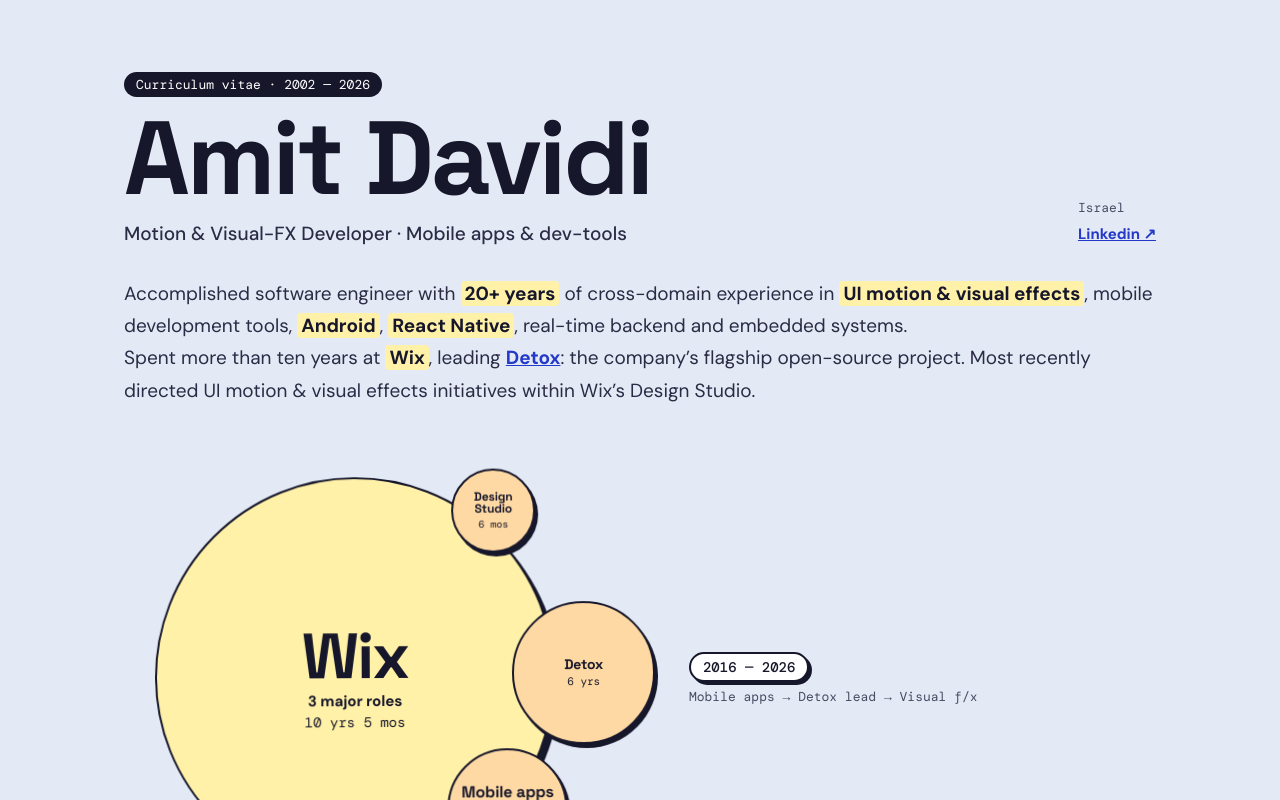
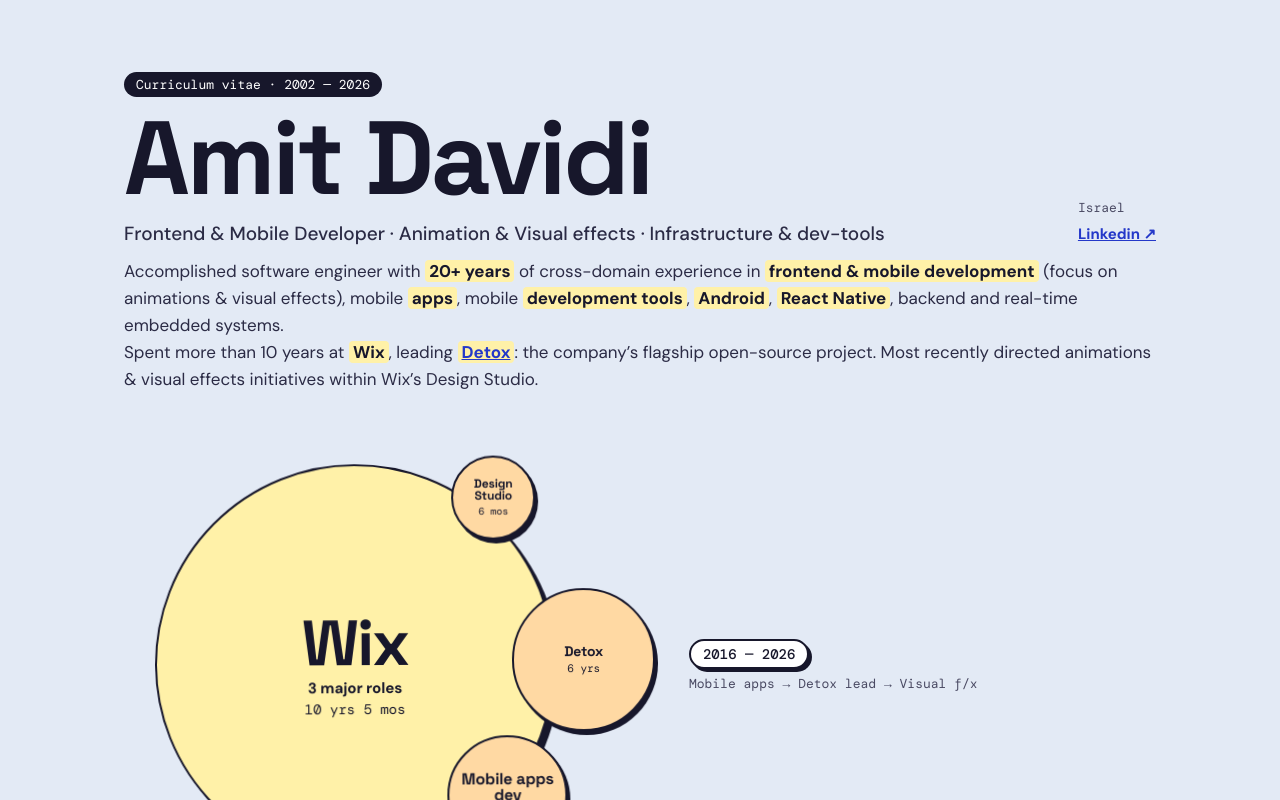
Before and after one commit to d4vidi/cv, a React (Vite) app: page / in a window 1280 px wide. Shown: the top 800 px of the page. Built offline with nearby package versions, Linux system fonts and the light colour scheme.

Commit message:
Visual tweaks (no caption in ?static mode)

```diff
--- a/src/components/Intro.jsx
+++ b/src/components/Intro.jsx
@@ -2,12 +2,12 @@
   return (
     <p className="lead soft">
       Accomplished software engineer with <strong>20+ years</strong> of cross-domain experience
-      in <strong>UI motion &amp; visual effects</strong>, mobile development tools, <strong>Android</strong>,{' '}
-      <strong>React Native</strong>, real-time backend and embedded systems.
+        in <strong>frontend &amp; mobile development</strong> (focus on animations &amp; visual effects), mobile <strong>apps</strong>, mobile <strong>development tools</strong>, <strong>Android</strong>,&nbsp;
+      <strong>React Native</strong>, backend and real-time embedded systems.
       <br />
-      Spent more than ten years at <strong>Wix</strong>, leading{' '}
-      <a href="https://wix.github.io/Detox" target="_blank" rel="noopener" style={{ fontWeight: 700 }}>Detox</a>:
-      the company’s flagship open-source project. Most recently directed UI motion &amp; visual effects
+      Spent more than 10 years at <strong>Wix</strong>, leading&nbsp;
+        <strong><a href="https://wix.github.io/Detox" target="_blank" rel="noopener" style={{ fontWeight: 700 }}>Detox</a></strong>:
+      the company’s flagship open-source project. Most recently directed animations &amp; visual effects
       initiatives within Wix’s Design Studio.
     </p>
   );
--- a/src/components/StaticTimeline.jsx
+++ b/src/components/StaticTimeline.jsx
@@ -64,7 +64,7 @@
             <div className={i % 2 ? 'shead rev' : 'shead'}>
               <div className="scol">
                 <StaticBubble row={row} />
-                <YearLabel entry={entry} />
+                <YearLabel entry={entry} caption={false} />
               </div>
               <div className="sintro">
                 <div className="dlg-heading">
--- a/src/components/Timeline.jsx
+++ b/src/components/Timeline.jsx
@@ -40,12 +40,12 @@
 // Fixed sizes for the static single pager (fonts never go below the design's minimum)
 export const fixedFonts = (fonts, scale) => mapFonts(fonts, ([min, , max]) => `${Math.max(min, max * scale)}px`);
 
-export function YearLabel({ entry, side, style }) {
+export function YearLabel({ entry, side, style, caption = true }) {
   const right = side === 'before';
   return (
     <div className={right ? 'yr r' : 'yr'} style={right ? { textAlign: 'right', alignItems: 'flex-end', ...style } : style}>
       <b>{entry.bubble.years}</b>
-      <span>{entry.bubble.caption}</span>
+      {caption && <span>{entry.bubble.caption}</span>}
     </div>
   );
 }
--- a/src/data/cv.js
+++ b/src/data/cv.js
@@ -9,7 +9,7 @@
 
 export const PROFILE = {
   name: 'Amit Davidi',
-  headline: 'Motion & Visual-FX Developer · Mobile apps & dev-tools',
+  headline: 'Frontend & Mobile Developer · Animation & Visual effects · Infrastructure & dev-tools',
   span: 'Curriculum vitae · 2002 — 2026',
   location: 'Israel',
   linkedin: 'https://www.linkedin.com/in/amit-davidi-6684a14/',
@@ -78,22 +78,23 @@
         'Developer of UI and app experience features',
     ],
     tags: ['Android'] },
-  shaker: { org: 'Scene53', title: 'Back-end Engineer', period: 'Nov 2011 — Jan 2014 · 2 yrs 3 mos', c: C.shaker,
+  shaker: { org: 'Scene53 (Shaker)', title: 'Back-end Engineer', period: 'Nov 2011 — Jan 2014 · 2 yrs 3 mos', c: C.shaker,
     bubble: { name: 'Scene53', role: 'Shaker', roleNote: ' & Casa Casino', duration: '2 yrs 3 mos',
       years: '2011 — 2014', caption: 'Back-end · Java' },
     blurb: 'Winner of TechCrunch Disrupt SF 2011; Facebook-based 3D virtual social worlds, backed by Menlo Ventures.',
     sources: [{ href: 'https://techcrunch.com/2011/09/14/and-the-winner-of-techcrunch-disrupt-is-shaker', label: 'TechCrunch' }],
     points: ['Back-end Java server developer for a real-time, multi-user social gaming system running virtual 3D environments.',
-      'Bootstrapped Casa Casino, the evolution of the Shaker 3D environment.'],
+      'Bootstrapped Casa Casino: An evolution of the Shaker gaming environment.'],
     tags: ['Java', 'Back-end', 'Gaming'] },
   orckit: { org: 'Orckit-Corrigent', title: 'Embedded Systems Engineer', period: 'Oct 2007 — May 2011 · 3 yrs 8 mos', c: C.orckit,
     bubble: { name: 'Orckit-Corrigent', role: 'Software Engineer', duration: '3 yrs 8 mos',
       years: '2007 — 2011', caption: 'Embedded · Telecom' },
-    blurb: 'Nasdaq- and TASE-listed vendor of broadband transport network switches for telecom carriers.',
+    blurb: 'Nasdaq and TASE-listed vendor of broadband transport network switches for telecom carriers.',
     sources: [{ href: 'https://en.wikipedia.org/wiki/Orckit-Corrigent', label: 'Wikipedia' }],
     points: ['Developed drivers and hardware-supporting applications for embedded real-time broadband networking products'],
     tags: ['Drivers', 'Embedded RT', 'Broadband networking'] },
   idf: { org: 'Israel Defense Forces', title: 'Software Developer', period: '2002 — 2007', c: C.idf,
+    blurb: 'Telecom and computing (Tikshuv) section\'s R&D',
     bubble: { name: 'IDF', role: 'Embedded RT systems', duration: '~5 yrs',
       years: '2002 — 2007', caption: 'Israel Defense Forces' },
     points: ['Developed embedded real-time cyber systems'],
--- a/src/styles/global.css
+++ b/src/styles/global.css
@@ -38,8 +38,8 @@
 
 /* Page layout */
 .page{max-width:1080px;margin:0 auto;padding:72px 24px 96px;box-sizing:border-box}
-.header{display:flex;flex-wrap:wrap;justify-content:space-between;align-items:flex-end;gap:24px;margin-bottom:56px}
-.lead{margin:-24px 0 72px;font-size:19px;line-height:1.7}
+.header{display:flex;flex-wrap:wrap;justify-content:space-between;align-items:flex-end;gap:24px;margin-bottom:36px}
+.lead{margin:-24px 0 72px;font-size:17px;line-height:1.6}
 .timeline{display:flex;flex-direction:column}
 .trow{display:flex;align-items:center;gap:24px}
 .section{display:flex;flex-direction:column;gap:20px;padding-top:32px}
@@ -77,6 +77,8 @@
 .static .bubble:hover,.static .bubble:active{background:var(--tint);transform:none;box-shadow:5px 6px 0 #17172B;z-index:auto}
 .static .bubble.sub:hover,.static .bubble.sub:active{box-shadow:3px 4px 0 #17172B}
 .static .subwrap:hover{z-index:3}
+.static .header{margin-bottom:36px}
+.static .lead{margin-bottom:20px}
 .stimeline{gap:32px}
 .scard{padding:24px 28px;display:flex;flex-direction:column;gap:20px}
 .shead{display:flex;align-items:center;gap:32px}
```
